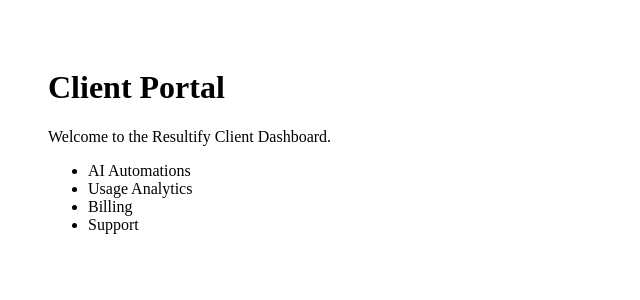
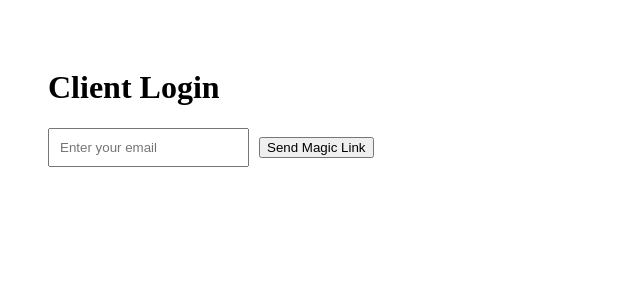
Before and after one commit to chetanshrm83/resultifytechnologies, a Next.js app: page /client in a window 1280 px wide. Shown: the top 300 px of the page, without its empty margins (0-640 px from the left). Built offline with nearby package versions, Linux system fonts and the light colour scheme; no server answers.

Commit message:
Implement email login with magic link

```diff
--- a/app/client/page.tsx
+++ b/app/client/page.tsx
@@ -1,14 +1,40 @@
+"use client";
+
+import { useState } from "react";
+import { supabase } from "@/lib/supabaseClient";
+
 export default function ClientPage() {
+  const [email, setEmail] = useState("");
+  const [sent, setSent] = useState(false);
+
+  const login = async () => {
+    await supabase.auth.signInWithOtp({
+      email,
+      options: {
+        emailRedirectTo: "https://resultifytechnologies-lhud.vercel.app/client"
+      }
+    });
+    setSent(true);
+  };
+
   return (
     <main style={{ padding: 40 }}>
-      <h1>Client Portal</h1>
-      <p>Welcome to the Resultify Client Dashboard.</p>
-      <ul>
-        <li>AI Automations</li>
-        <li>Usage Analytics</li>
-        <li>Billing</li>
-        <li>Support</li>
-      </ul>
+      <h1>Client Login</h1>
+
+      {sent ? (
+        <p>✅ Magic link sent. Check your email.</p>
+      ) : (
+        <>
+          <input
+            type="email"
+            placeholder="Enter your email"
+            value={email}
+            onChange={(e) => setEmail(e.target.value)}
+            style={{ padding: 10, marginRight: 10 }}
+          />
+          <button onClick={login}>Send Magic Link</button>
+        </>
+      )}
     </main>
   );
 }
```
